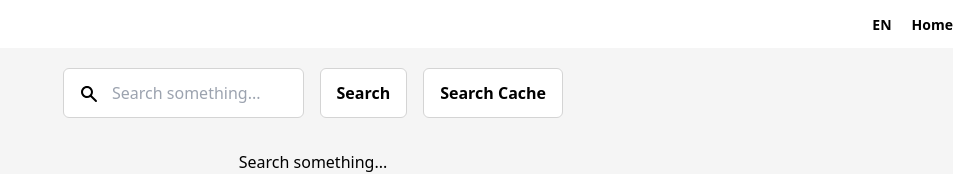
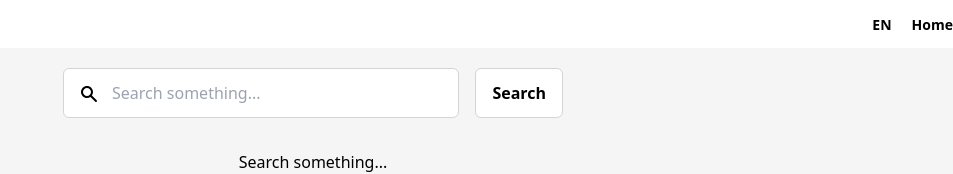
Before and after one commit to marjoforcado/cogentlabs, a Next.js app: page / in a window 1280 px wide. Shown: the top 174 px of the page, without its empty margins (327-1280 px from the left). Built offline with nearby package versions, Linux system fonts and the light colour scheme.

Commit message:
Refactor code

```diff
--- a/pages/view/[fsq_id].tsx
+++ b/pages/view/[fsq_id].tsx
@@ -14,7 +14,7 @@ const IndexPage = () => {
   useEffect(() => {
     // Make sure query is available before requesting API.
     if (isReady) {
-      trigger(query.fsq_id as string);
+      trigger(query.fsq_id as string, true);
     }
 
     // eslint-disable-next-line react-hooks/exhaustive-deps
--- a/ui/components/SearchBar/SearchBar.tsx
+++ b/ui/components/SearchBar/SearchBar.tsx
@@ -50,7 +50,6 @@ const SearchBar = (props: PropsType) => {
           value={form.search}
         />
         <Button onClick={() => handleSearch(false)}>Search</Button>
-        <Button onClick={() => handleSearch(true)}>Search Cache</Button>
       </div>
       <div
         className={classNames(styles["search__dropdown"], {
```
